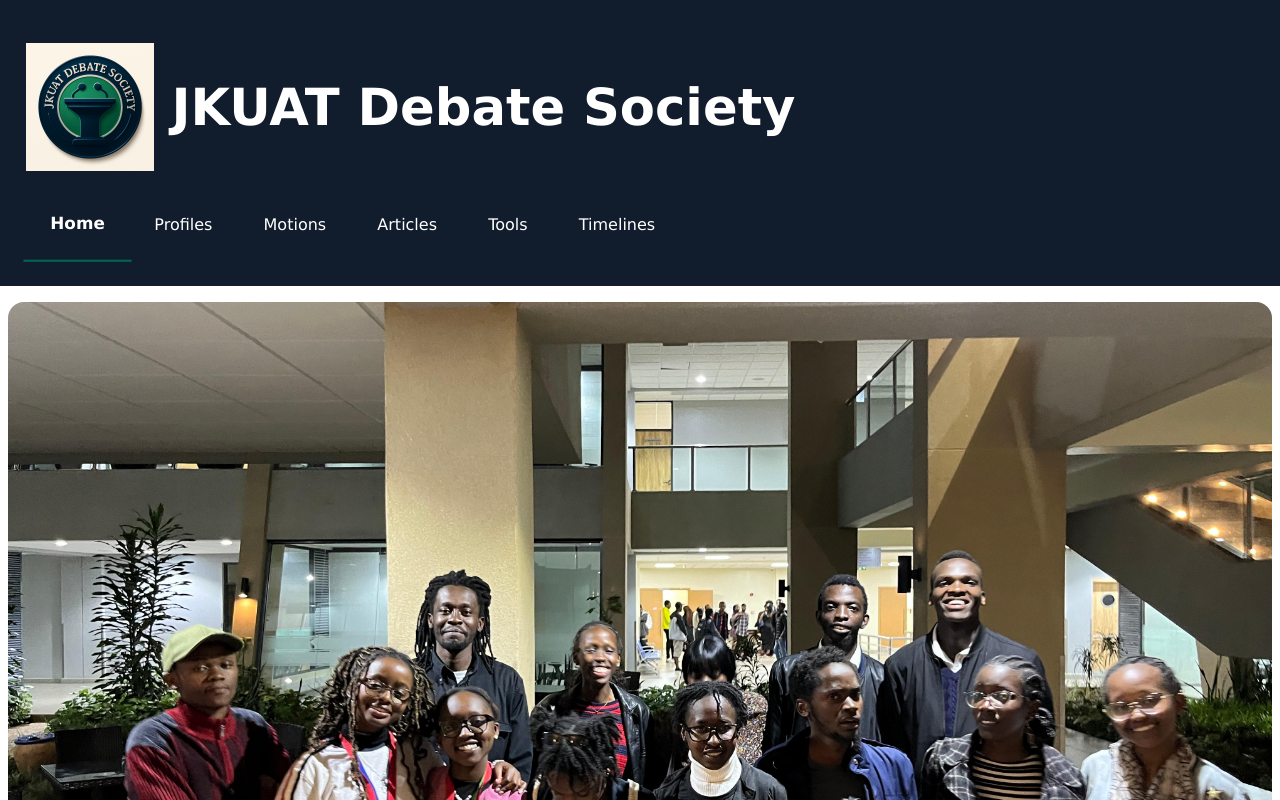
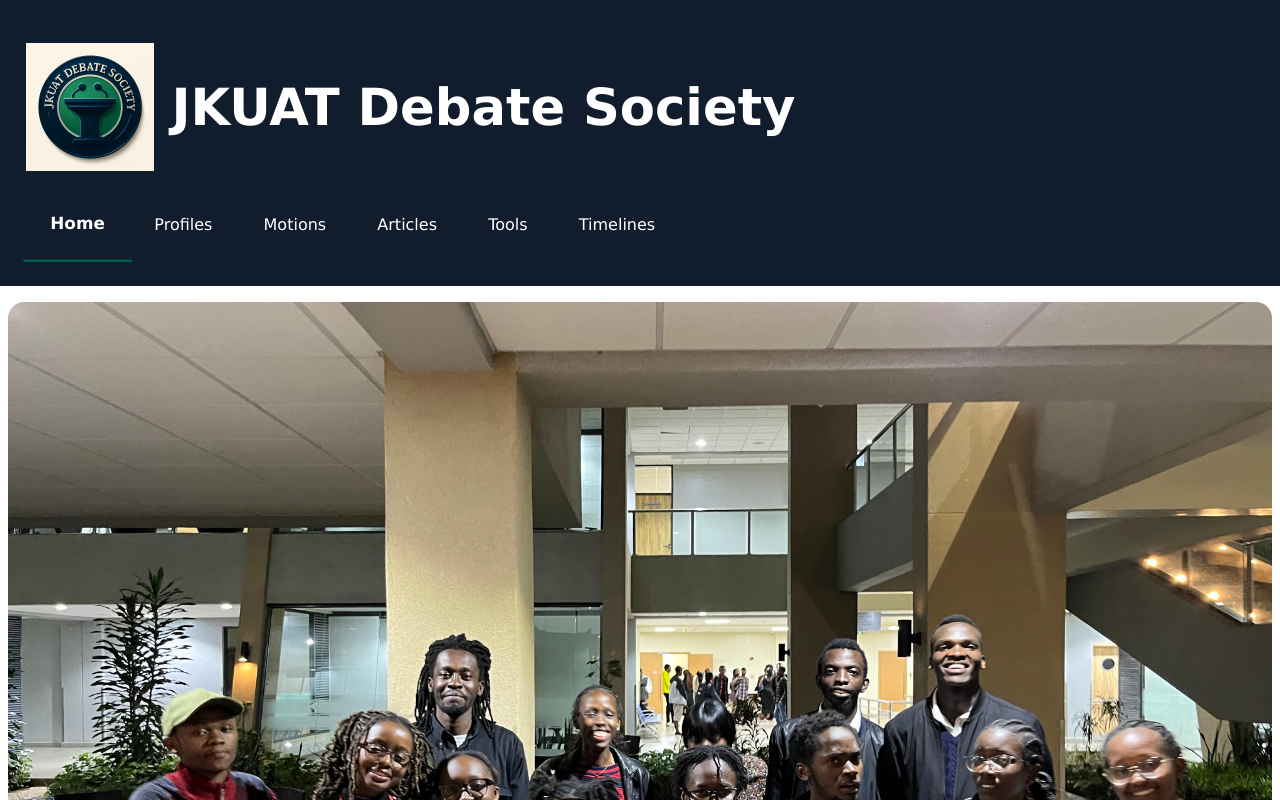
Before and after one commit to JkuatDebates/jds-app, a React (Vite) app: page / in a window 1280 px wide. Shown: the top 800 px of the page. Built offline with nearby package versions, Linux system fonts and the light colour scheme.

Commit message:
responsive carousel 2.0

```diff
--- a/src/index.css
+++ b/src/index.css
@@ -176,7 +176,7 @@ label{
 .carousel{
     position: relative;
     width: 100%;
-    height: clamp(50vw, 45vh, 100vw);
+    height: clamp(60vw, 45vh, 100vw);
     overflow: hidden;
     margin-top: 1rem;
     border-radius: 1rem;
@@ -188,7 +188,7 @@ label{
 }
 .slide img{
     width: 100%;
-    height: clamp(50vw, 45vh, 100vw);
+    height: clamp(60vw, 45vh, 100vw);
     object-fit: cover;
 }
 .caption{
```
